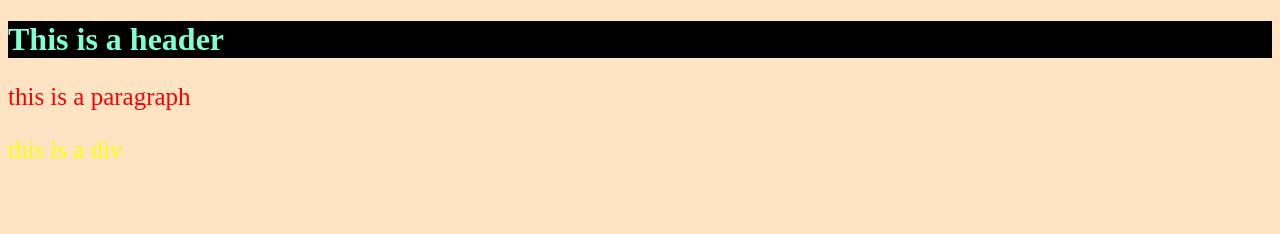
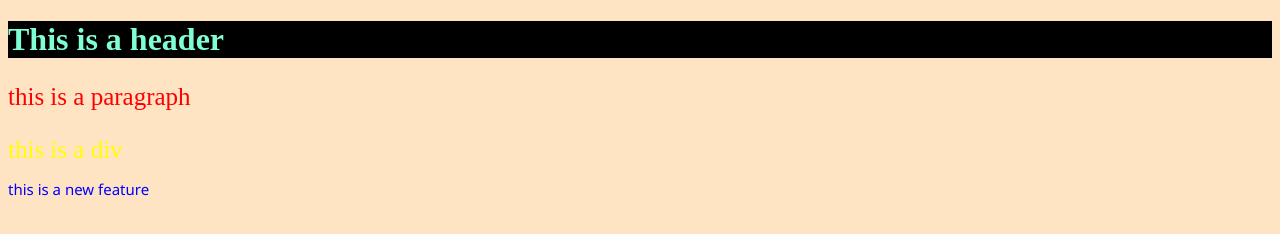
Before and after one commit to FR-rabbi04/local-repo, a plain HTML site: page index.html in a window 1280 px wide. Drawn offline with Linux system fonts and the light colour scheme.

Commit message:
added new feature

```diff
--- a/index.html
+++ b/index.html
@@ -10,5 +10,6 @@
     <h1>This is a header </h1>
     <p>this is a paragraph</p>
     <div>this is a div</div>
+    <p id="p2">this is a new feature</p>
 </body>
 </html>
--- a/style.css
+++ b/style.css
@@ -13,3 +13,8 @@ div{
     color: yellow;
     font-size: 25px;
 }
+#p2{
+    color: blue;
+    font-size: 15px;
+    font-family: 'Segoe UI', Tahoma, Geneva, Verdana, sans-serif;
+}
```
